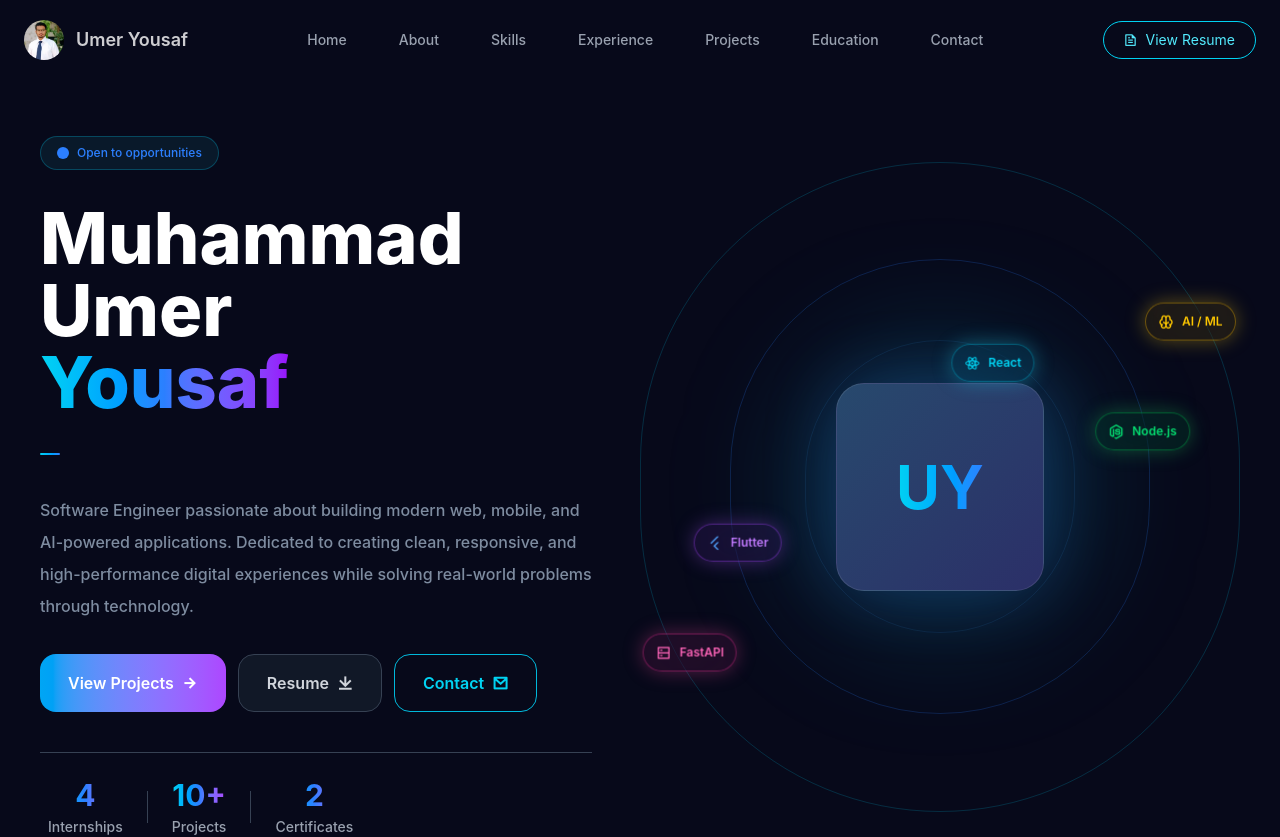
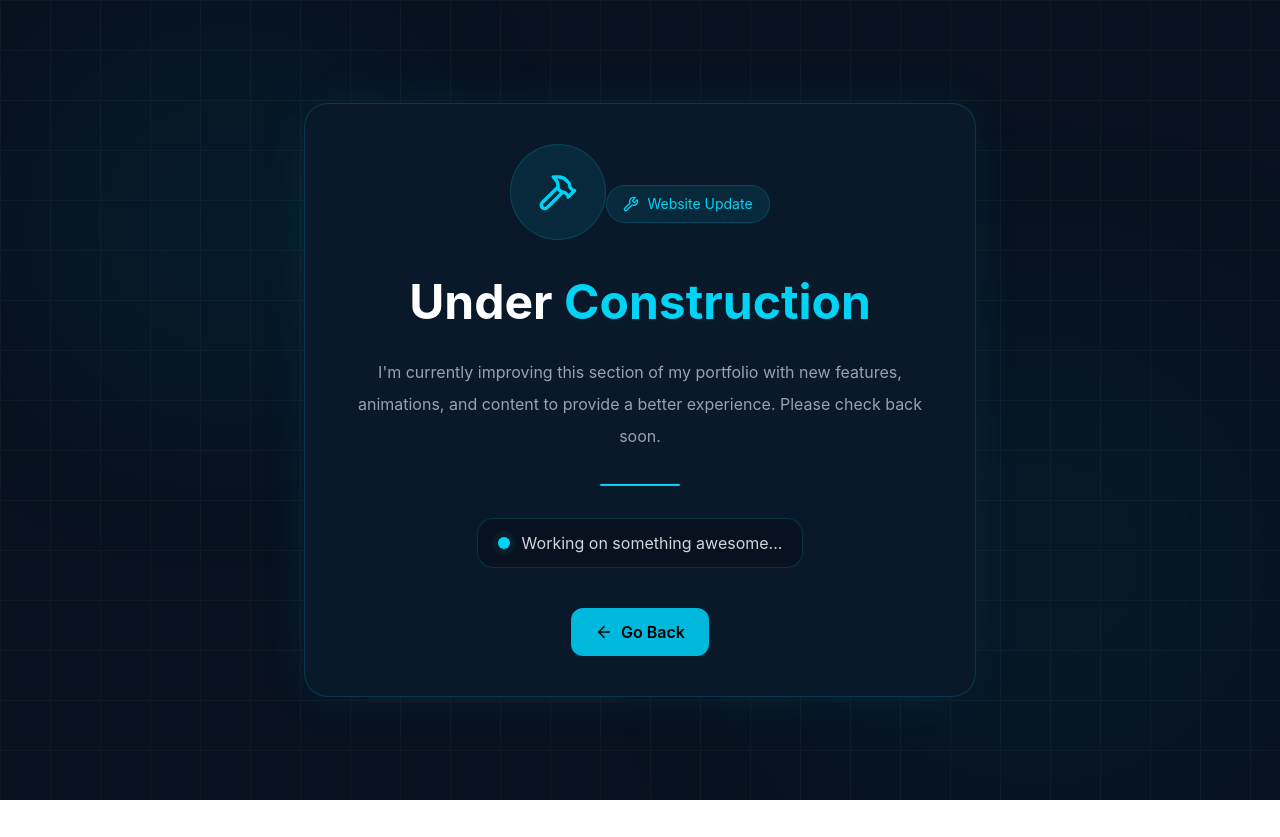
Before and after one commit to umerdev07/react-My-Personal-Portfolio, a React (Vite) app: page / in a window 1280 px wide. Shown: the top 837 px of the page. After the commit the page ends 800 px from the top, so only its background shows below. Built offline with nearby package versions, Linux system fonts and the light colour scheme.

Commit message:
Build Projects Sections

```diff
--- a/src/App.jsx
+++ b/src/App.jsx
@@ -11,14 +11,14 @@ import UnderConstruction from './pages/UnderConstruction'
 const App = () => {
   return (
     <div className='bg-[#07091a]'>
-      {/* <UnderConstruction/> */}
-      <Navbar />
+      <UnderConstruction/>
+      {/* <Navbar />
 
       <Section1 />
       <Section2 />
       <Section3 />
       <Section4 />
-      <Section5 />
+      <Section5 /> */}
     </div>
   )
 }
```
